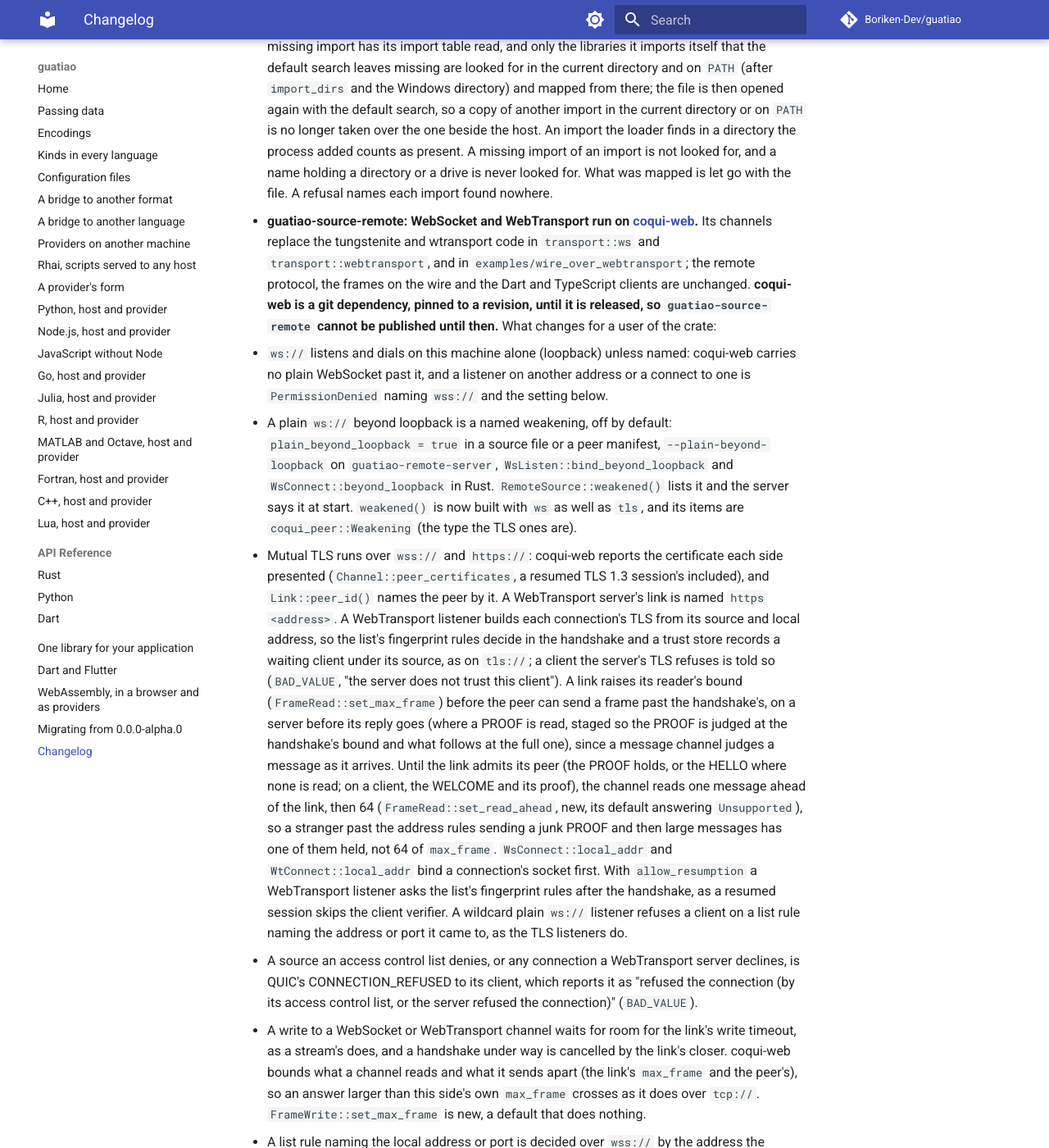
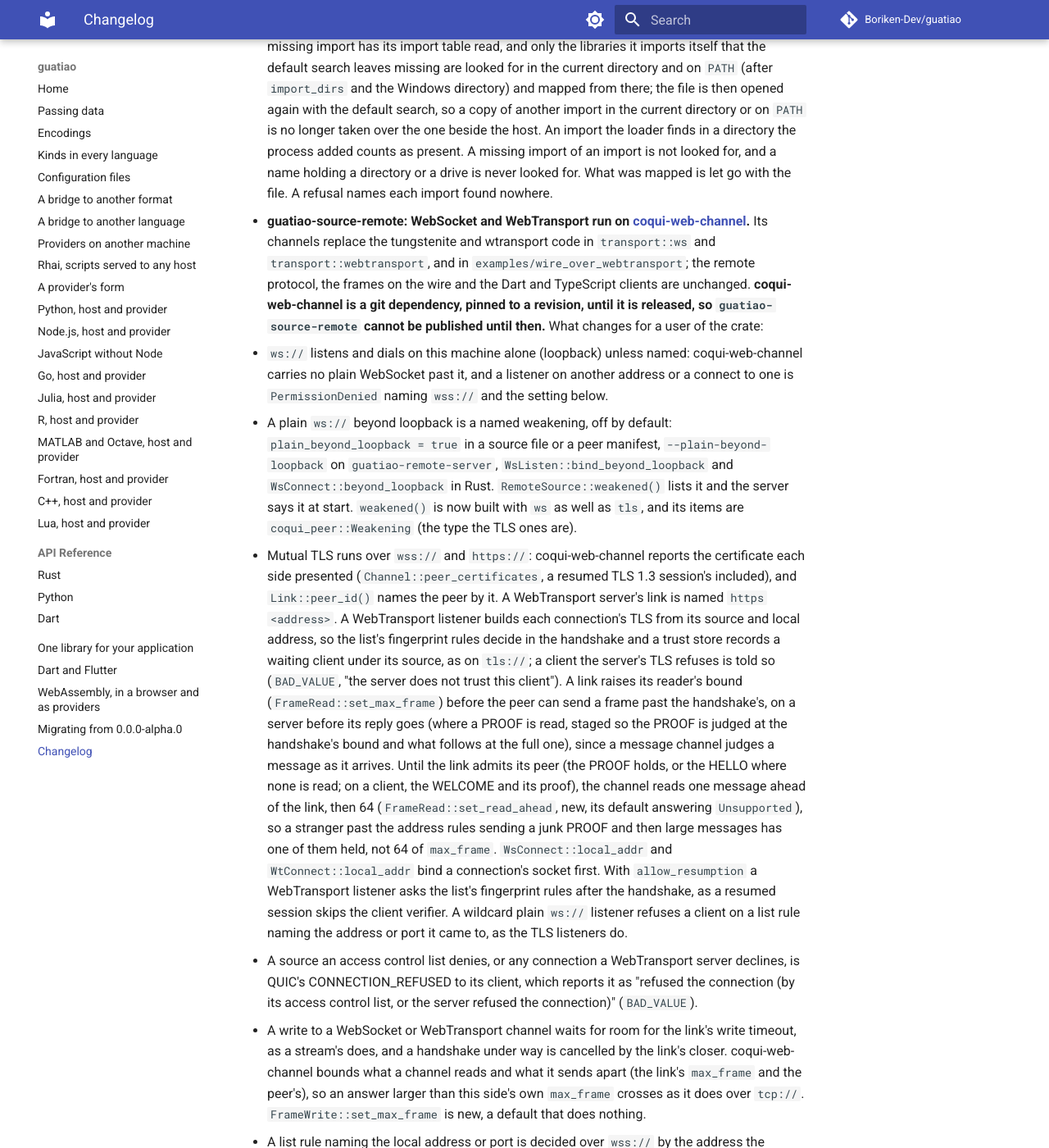
Before and after one commit to Boriken-Dev/guatiao, an MkDocs documentation site: the page built from docs/changelog.md, in a window 1280 px wide and 1400 px high, scrolled down 33194 px. Shown: the whole window at 82% size. Built offline with MkDocs 1.6.1 and Material for MkDocs 9.7.7, drawn with Linux system fonts in a browser that asks for light colours; comment, search, counter and statistics services are not loaded; some of the changed text lies outside the part shown.

Commit message:
chore: depend on coqui-web-channel, coqui-web's new name
The WebSocket and WebTransport transports and the WebTransport example
take the crate under its new name and repository, at the commit that
renames it and changes nothing else. The `ws` and `webtransport`
features keep their names.

```diff
--- a/CHANGELOG.md
+++ b/CHANGELOG.md
@@ -1622,15 +1622,15 @@ write now.
   never looked for. What was mapped is let go with the file. A refusal
   names each import found nowhere.
 - **guatiao-source-remote: WebSocket and WebTransport run on
-  [coqui-web](https://github.com/Boriken-Dev/coqui-web).** Its channels
+  [coqui-web-channel](https://github.com/Boriken-Dev/coqui-web-channel).** Its channels
   replace the tungstenite and wtransport code in `transport::ws` and
   `transport::webtransport`, and in `examples/wire_over_webtransport`; the
   remote protocol, the frames on the wire and the Dart and TypeScript
-  clients are unchanged. **coqui-web is a git dependency, pinned to a
+  clients are unchanged. **coqui-web-channel is a git dependency, pinned to a
   revision, until it is released, so `guatiao-source-remote` cannot be
   published until then.** What changes for a user of the crate:
   - `ws://` listens and dials on this machine alone (loopback) unless
-    named: coqui-web carries no plain WebSocket past it, and a listener on
+    named: coqui-web-channel carries no plain WebSocket past it, and a listener on
     another address or a connect to one is `PermissionDenied` naming
     `wss://` and the setting below.
   - A plain `ws://` beyond loopback is a named weakening, off by default:
@@ -1640,7 +1640,7 @@ write now.
     Rust. `RemoteSource::weakened()` lists it and the server says it at
     start. `weakened()` is now built with `ws` as well as `tls`, and its
     items are `coqui_peer::Weakening` (the type the TLS ones are).
-  - Mutual TLS runs over `wss://` and `https://`: coqui-web reports the
+  - Mutual TLS runs over `wss://` and `https://`: coqui-web-channel reports the
     certificate each side presented (`Channel::peer_certificates`, a
     resumed TLS 1.3 session's included), and `Link::peer_id()` names the
     peer by it. A WebTransport server's link is named `https <address>`.
@@ -1671,7 +1671,7 @@ write now.
     control list, or the server refused the connection)" (`BAD_VALUE`).
   - A write to a WebSocket or WebTransport channel waits for room for the
     link's write timeout, as a stream's does, and a handshake under way is
-    cancelled by the link's closer. coqui-web bounds what a channel reads
+    cancelled by the link's closer. coqui-web-channel bounds what a channel reads
     and what it sends apart (the link's `max_frame` and the peer's), so an
     answer larger than this side's own `max_frame` crosses as it does over
     `tcp://`. `FrameWrite::set_max_frame` is new, a default that does
@@ -1680,9 +1680,9 @@ write now.
     the address the listener is bound to, and refuses every client only on
     a wildcard bind.
   - `WsListen::from_listener`, `from_listener_tls`, `WtListen::from_socket`
-    and `from_socket_trusted` are gone: coqui-web binds the address itself.
+    and `from_socket_trusted` are gone: coqui-web-channel binds the address itself.
   - The `webtransport` feature no longer enables `quic`, and `ws` and
-    `webtransport` bring coqui-web (with tungstenite, wtransport, mio and
+    `webtransport` bring coqui-web-channel (with tungstenite, wtransport, mio and
     tokio) instead of tungstenite and wtransport directly.
   - `examples/wire_over_webtransport`: the page opens one bidirectional
     stream and says hello on it, and the server answers on it, where the
```
Also changed, not shown: AGENTS.md (+2 -2 lines), crates/guatiao-source-remote/AGENTS.md (+19 -19 lines), crates/guatiao-source-remote/README.md (+3 -3 lines), docs/remote.md (+4 -4 lines), 13 other files.
